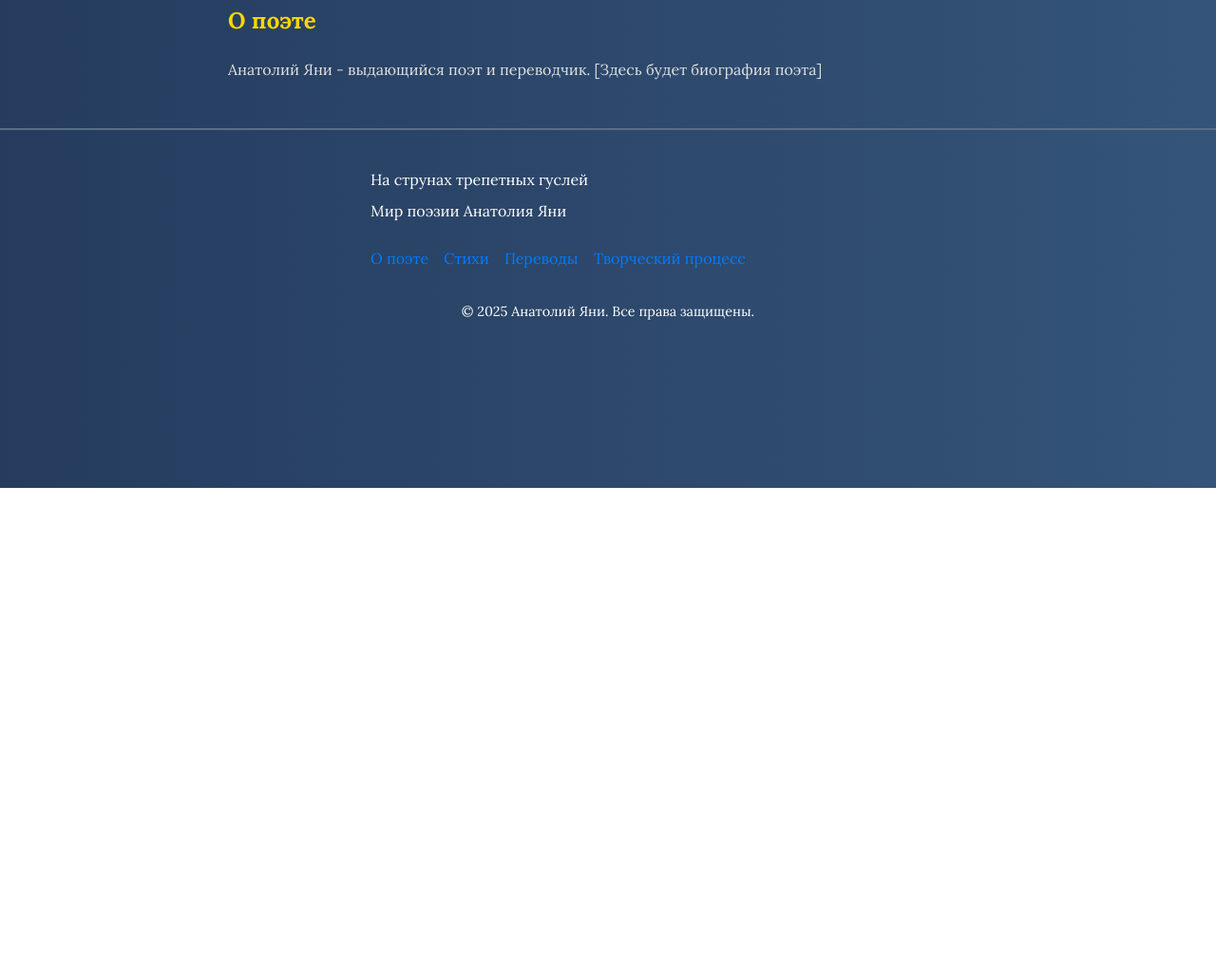
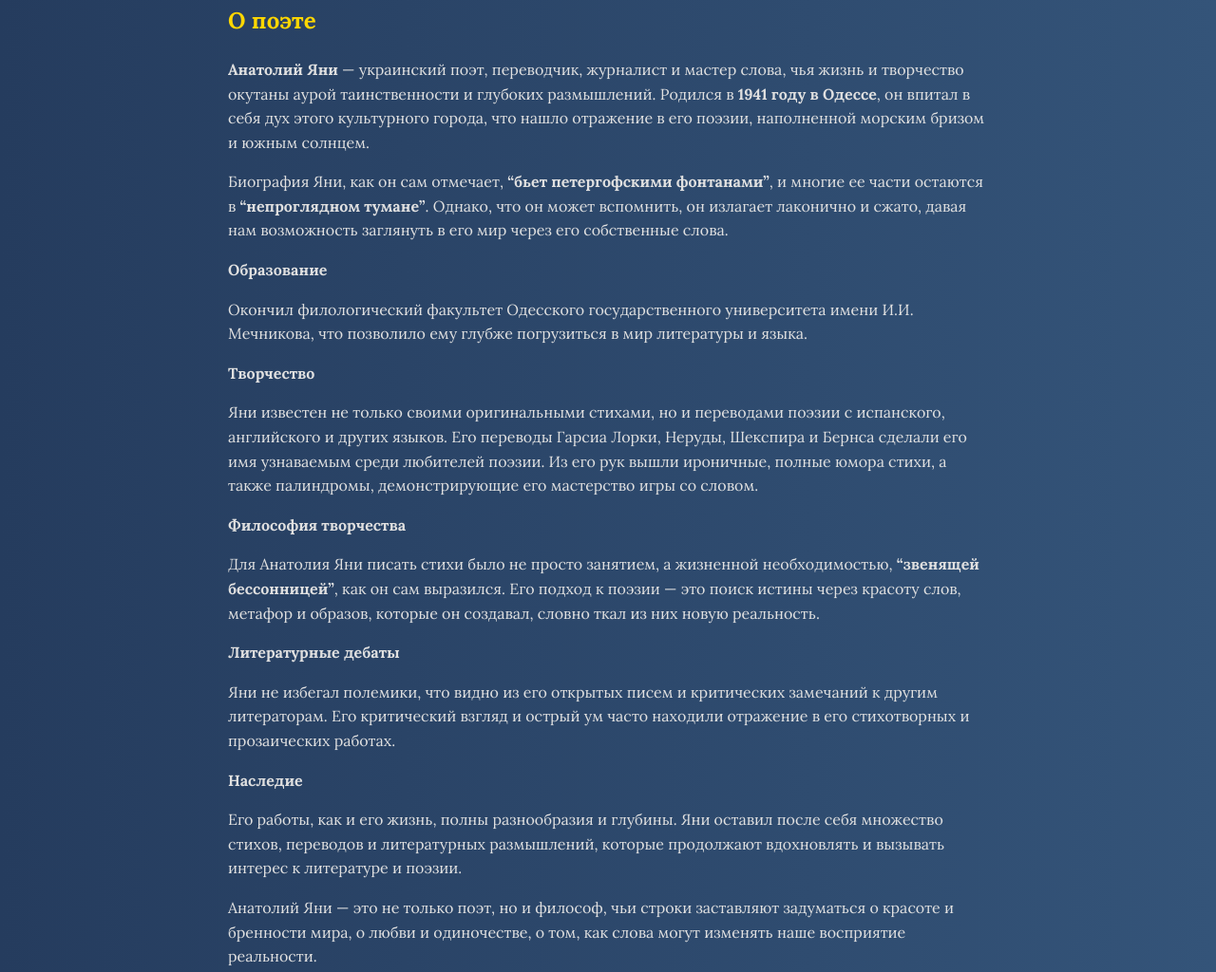
Before and after one commit to anatoly-yani/anatoly-yani-world, an Astro site in the folder astro/: page /about in a window 1280 px wide. Shown: the part 286-1310 px from the top of the page at 95% size. Before the commit the page ends 800 px from the top, so only its background shows below. Built offline with nearby package versions, Linux system fonts and the light colour scheme; Astro itself is replaced by a stand-in of ours; some packages are replaced by stand-ins of ours; a web font is replaced by a local one.

Commit message:
Add about

```diff
--- a/astro/src/content/pages/about.md
+++ b/astro/src/content/pages/about.md
@@ -5,5 +5,28 @@ category: pages
 slug: about
 ---
 
-Анатолий Яни - выдающийся поэт и переводчик.
-[Здесь будет биография поэта]
+**Анатолий Яни** — украинский поэт, переводчик, журналист и мастер слова, чья жизнь и творчество окутаны аурой таинственности и глубоких размышлений. Родился в **1941 году в Одессе**, он впитал в себя дух этого культурного города, что нашло отражение в его поэзии, наполненной морским бризом и южным солнцем.
+
+Биография Яни, как он сам отмечает, **"бьет петергофскими фонтанами"**, и многие ее части остаются в **"непроглядном тумане"**. Однако, что он может вспомнить, он излагает лаконично и сжато, давая нам возможность заглянуть в его мир через его собственные слова.
+
+**Образование**
+
+Окончил филологический факультет Одесского государственного университета имени И.И. Мечникова, что позволило ему глубже погрузиться в мир литературы и языка.
+
+**Творчество**
+
+Яни известен не только своими оригинальными стихами, но и переводами поэзии с испанского, английского и других языков. Его переводы Гарсиа Лорки, Неруды, Шекспира и Бернса сделали его имя узнаваемым среди любителей поэзии. Из его рук вышли ироничные, полные юмора стихи, а также палиндромы, демонстрирующие его мастерство игры со словом.
+
+**Философия творчества**
+
+Для Анатолия Яни писать стихи было не просто занятием, а жизненной необходимостью, **"звенящей бессонницей"**, как он сам выразился. Его подход к поэзии — это поиск истины через красоту слов, метафор и образов, которые он создавал, словно ткал из них новую реальность.
+
+**Литературные дебаты**
+
+Яни не избегал полемики, что видно из его открытых писем и критических замечаний к другим литераторам. Его критический взгляд и острый ум часто находили отражение в его стихотворных и прозаических работах.
+
+**Наследие**
+
+Его работы, как и его жизнь, полны разнообразия и глубины. Яни оставил после себя множество стихов, переводов и литературных размышлений, которые продолжают вдохновлять и вызывать интерес к литературе и поэзии.
+
+Анатолий Яни — это не только поэт, но и философ, чьи строки заставляют задуматься о красоте и бренности мира, о любви и одиночестве, о том, как слова могут изменять наше восприятие реальности.
```
